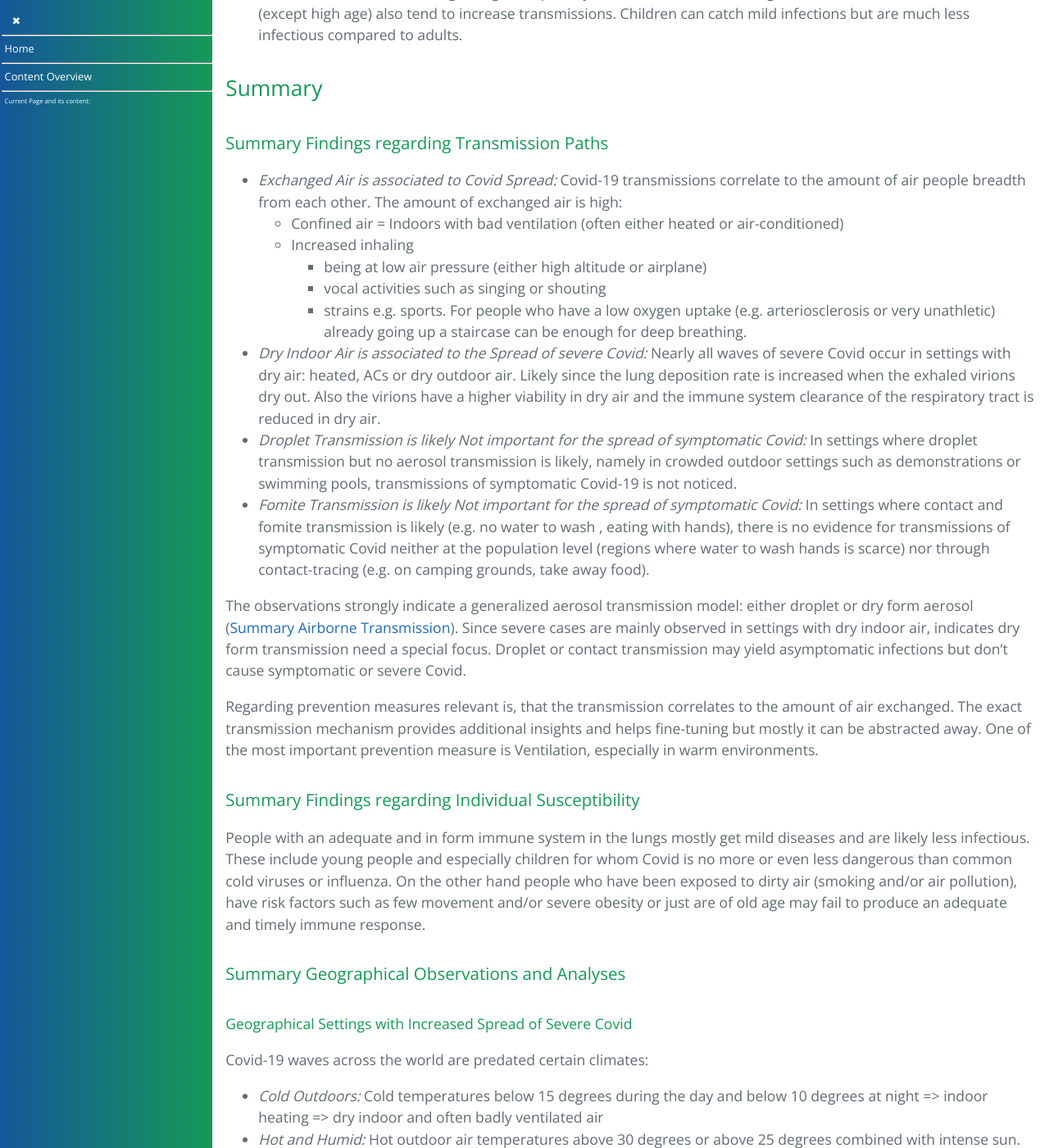
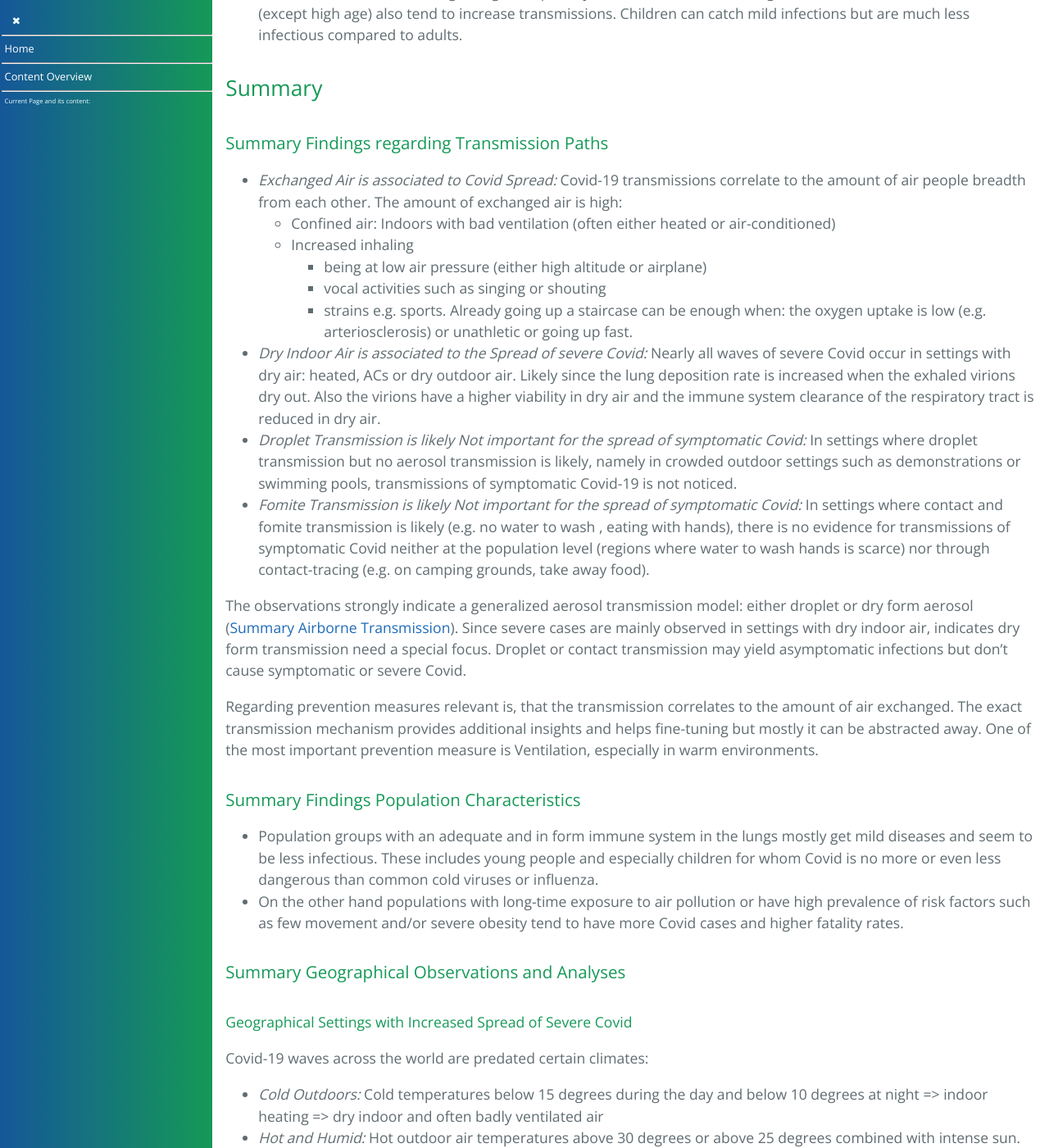
Before and after one commit to forestgrape/coronavirus, a Jekyll site: the page built from 5_epidemiological/spread_analyses.md, in a window 1280 px wide and 1400 px high, scrolled down 1978 px. Shown: the whole window at 82% size. Built offline with Jekyll 4.4.1, drawn with Linux system fonts in a browser that asks for light colours; our own code applies the rules of GitHub Pages for plain Markdown files; some of the changed text lies outside the part shown.

Commit message:
clarifications

```diff
--- a/5_epidemiological/spread_analyses.md
+++ b/5_epidemiological/spread_analyses.md
@@ -3,10 +3,10 @@
 * [Short Summary](#short-summary)
 * [Summary](#summary)
   * [Summary Findings regarding Transmission Paths](#summary-findings-regarding-transmission-paths)
-  * [Summary Findings regarding Individual Susceptibility](#summary-findings-regarding-individual-susceptibility)
+  * [Summary Findings Population Characteristics](#summary-findings-population-characteristics)
   * [Summary Geographical Observations and Analyses](#summary-geographical-observations-and-analyses)
   * [Summary Situation Analyses and Contact Tracing](#summary-situation-analyses-and-contact-tracing)
-  * [Summary Observations regarding Individual Susceptibility](#summary-observations-regarding-individual-susceptibility)
+  * [Summary Observations Population Characteristics](#summary-observations-population-characteristics)
 * [Findings from Geographical Observations and Analyses](#findings-from-geographical-observations-and-analyses)
   * [Exchanged Air is associated to Covid Spread](#exchanged-air-is-associated-to-covid-spread)
   * [Dry Indoor Air is associated to the Spread of severe Covid](#dry-indoor-air-is-associated-to-the-spread-of-severe-covid)
@@ -68,11 +68,11 @@ Findings:
 
 ### Summary Findings regarding Transmission Paths
 * *Exchanged Air is associated to Covid Spread:* Covid-19 transmissions correlate to the amount of air people breadth from each other. The amount of exchanged air is high:
-   * Confined air = Indoors with bad ventilation (often either heated or air-conditioned)
+   * Confined air: Indoors with bad ventilation (often either heated or air-conditioned)
    * Increased inhaling
      * being at low air pressure (either high altitude or airplane)
      * vocal activities such as singing or shouting
-     * strains e.g. sports. For people who have a low oxygen uptake (e.g. arteriosclerosis or very unathletic) already going up a staircase can be enough for deep breathing.
+     * strains e.g. sports. Already going up a staircase can be enough when: the oxygen uptake is low (e.g. arteriosclerosis) or unathletic or going up fast.
 * *Dry Indoor Air is associated to the Spread of severe Covid:* Nearly all waves of severe Covid occur in settings with dry air: heated, ACs or dry outdoor air. Likely since the lung deposition rate is increased when the exhaled virions dry out. Also the virions have a higher viability in dry air and the immune system clearance of the respiratory tract is reduced in dry air.
 * *Droplet Transmission is likely Not important for the spread of symptomatic Covid:* In settings where droplet transmission but no aerosol transmission is likely, namely in crowded outdoor settings such as demonstrations or swimming pools, transmissions of symptomatic Covid-19 is not noticed.
 * *Fomite Transmission is likely Not important for the spread of symptomatic Covid:* In settings where contact and fomite transmission is likely (e.g. no water to wash , eating with hands), there is no evidence for transmissions of symptomatic Covid neither at the population level (regions where water to wash hands is scarce) nor through contact-tracing (e.g. on camping grounds, take away food).
@@ -81,8 +81,9 @@ The observations strongly indicate a generalized aerosol transmission model: eit
 
 Regarding prevention measures relevant is, that the transmission correlates to the amount of air exchanged. The exact transmission mechanism provides additional insights and helps fine-tuning but mostly it can be abstracted away. One of the most important prevention measure is Ventilation, especially in warm environments.
 
-### Summary Findings regarding Individual Susceptibility
-People with an adequate and in form immune system in the lungs mostly get mild diseases and are likely less infectious. These include young people and especially children for whom Covid is no more or even less dangerous than common cold viruses or influenza. On the other hand people who have been exposed to dirty air (smoking and/or air pollution), have risk factors such as few movement and/or severe obesity or just are of old age may fail to produce an adequate and timely immune response.
+### Summary Findings Population Characteristics
+* Population groups with an adequate and in form immune system in the lungs mostly get mild diseases and seem to be less infectious. These includes young people and especially children for whom Covid is no more or even less dangerous than common cold viruses or influenza.
+* On the other hand populations with long-time exposure to air pollution or have high prevalence of risk factors such as few movement and/or severe obesity tend to have more Covid cases and higher fatality rates.
 
 
 
@@ -116,11 +117,12 @@ For crowded events during the day in unconfined settings (e.g. demonstrations or
 * Crowded settings during the day in unconfined settings: Neither superspreading nor steep increases in the populations for repeated events (e.g. demonstrations, crowded parks, beaches and swimming pools).
 
 
-### Summary Observations regarding Individual Susceptibility
-The susceptibility and infectiousness depend on factors such as age, BMI, sex ... Factors increasing the risk for severe infections, also tend to increase infectiousness.
+### Summary Observations Population Characteristics
 * [Schools and Children](#schools-and-children): Children are less susceptible to infection and they spread Covid less than adults. In schools if there were many infected this is likely due to super spreading teachers and not children.
-* Obesity, male sex and age increase the risk for severe Covid and infectiousness (observed for influenza and the generation of aerosol) [todo] [refs coming]
 * [Population](#population): Analyzing the spread across people: 20% are responsible for 80% of the infections.
+* [Air Pollution](#dirty-air-exposure): Regions which had high air pollution over the last decades seem to have many more cases and have higher death rates.
+* [Overweight](#overweight): Regions where overweight tend to have more cases and higher fatality rates.
+
 
 
 ---
@@ -187,7 +189,7 @@ Nearly all steep increases in severe cases and deaths have been observed in sett
 
 ### Life Circumstances: Can increase Susceptibility and Exposure
 
-#### Dirty Air Exposure => Increased Susceptibility
+#### Dirty Air Exposure
 * ##### Air Pollution
   _Through Air Pollution_: Examples (in decreasing order, source: estimates from watching the maps at ventusky.com): Northern India, Central and Northern China (including Wuhan), Northern Italy, Teheran
 
@@ -197,7 +199,7 @@ Nearly all steep increases in severe cases and deaths have been observed in sett
   > Current smokers seem to have no higher Covid risk than never smokers, but a lower risk than former smokers. This could be attributed (possibly toxic) environment changes in the lung caused by smoking. However [local environment changes in the lungs](../6_prevention_and_treatment/temperature_modulation.md) can also be achieved with sauna or steam inhalation which don't have the health hazards of smoke.
 
 
-#### Overweight => Increased Susceptibility
+#### Overweight
 > in work
 
 ##### Observations
```
